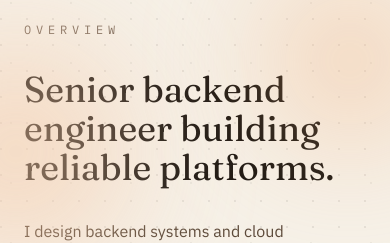
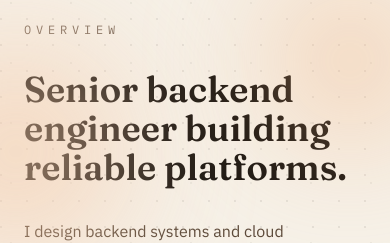
Before and after one commit to matthew-a-carr/about, a Next.js app: page / in a window 390 px wide. Shown: the part 190-433 px from the top of the page. Built offline with nearby package versions, Linux system fonts and the light colour scheme.

Commit message:
fix: boost hero contrast on mobile

```diff
--- a/app/page.tsx
+++ b/app/page.tsx
@@ -113,7 +113,7 @@ export default function Home() {
               <p className="font-mono text-xs uppercase tracking-[0.4em] text-[color:var(--muted)] fade-up">
                 Overview
               </p>
-              <h1 className="font-display text-4xl leading-[1.08] sm:text-6xl fade-up delay-1">
+              <h1 className="font-display text-4xl font-semibold leading-[1.08] text-[color:var(--fg)] sm:text-6xl fade-up delay-1">
                 Senior backend engineer building reliable platforms.
               </h1>
               <p className="max-w-xl text-base text-[color:var(--soft)] fade-up delay-2 sm:text-lg">
```
